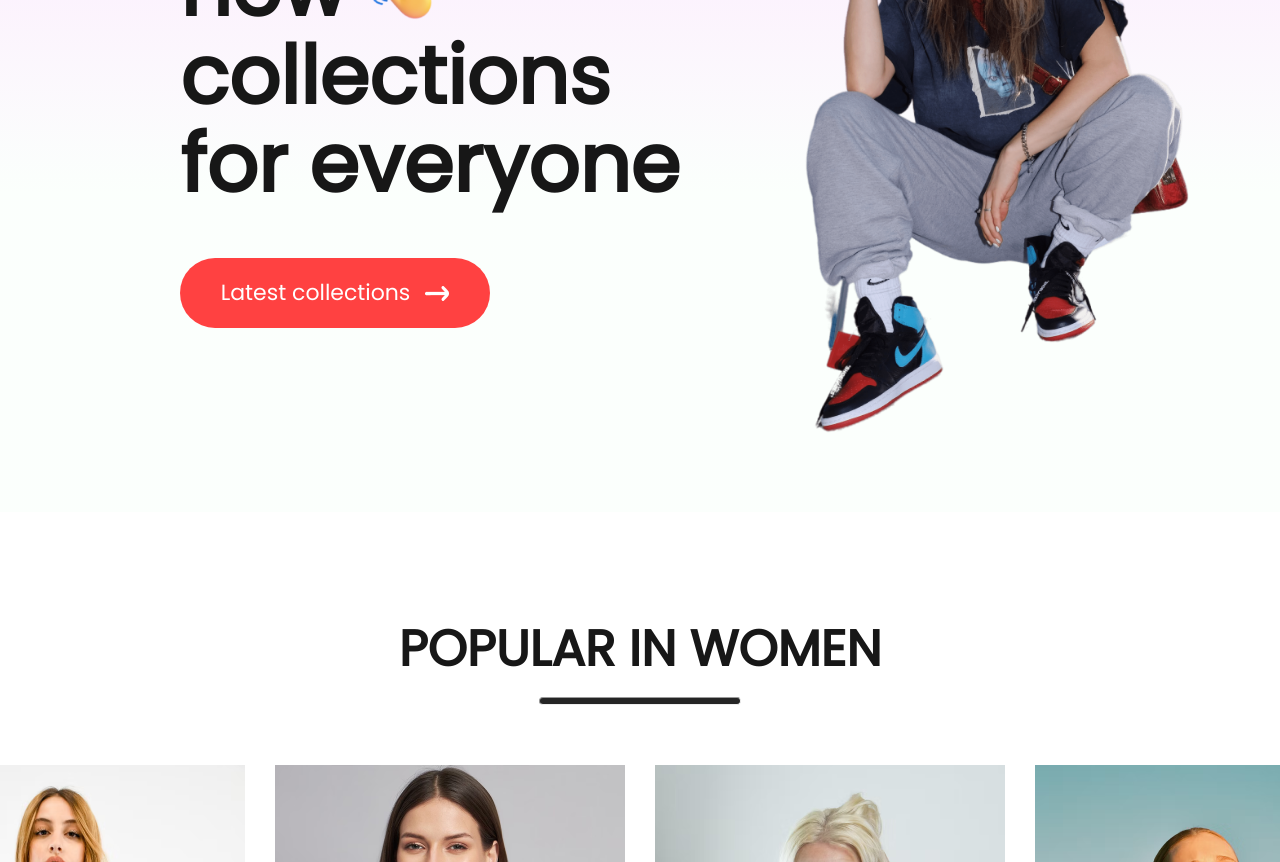
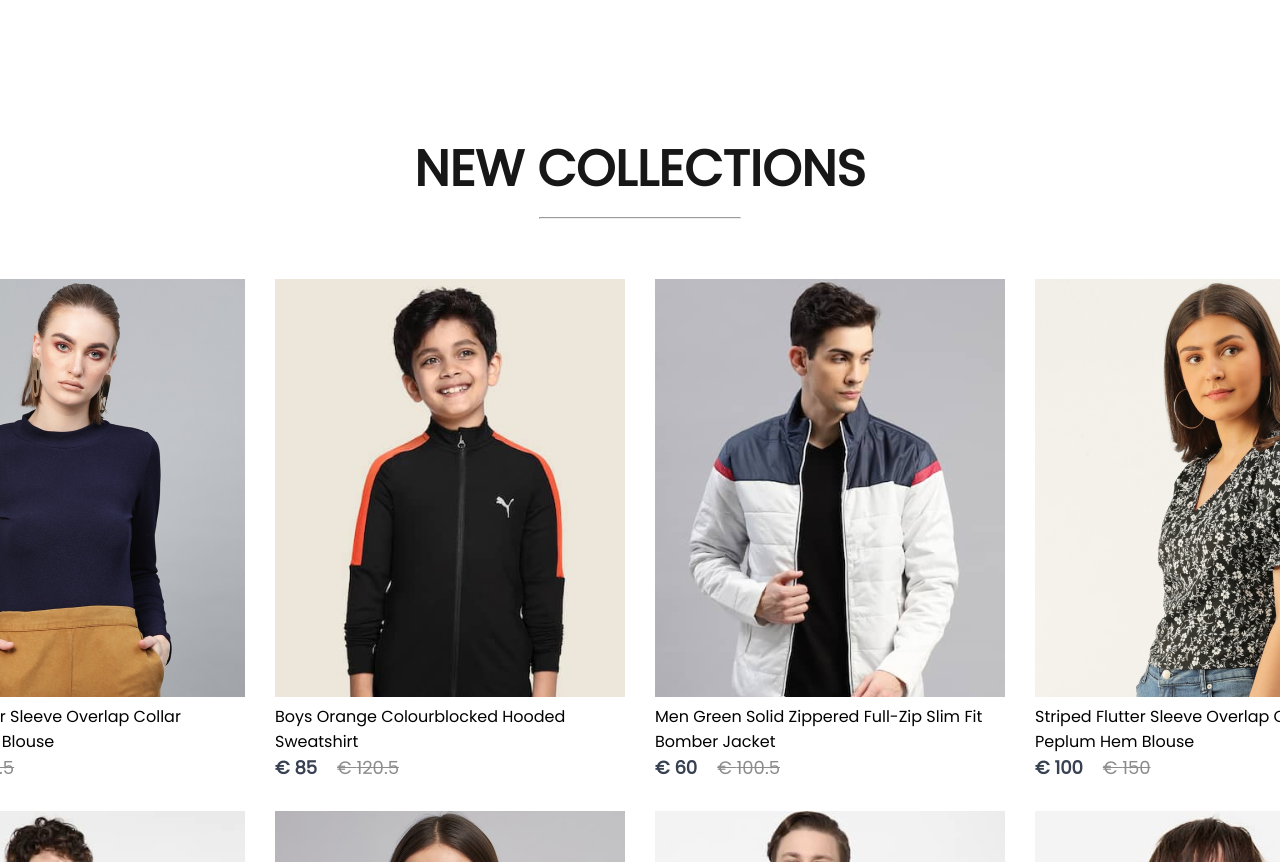
Before and after one commit to LeaBouillot/shopful-app, a React (Create React App) app: page /shop in a window 1280 px wide. Shown: the part 2640-3502 px from the top of the page. Built offline with nearby package versions, Linux system fonts and the light colour scheme.

Commit message:
nexsletter css

```diff
--- a/src/App.js
+++ b/src/App.js
@@ -9,6 +9,8 @@ import Cart from "./Pages/Cart";
 import Hero from "./Components/Hero/Hero";
 import Popular from "./Components/Popular/Popular";
 import Offers from "./Components/Offers/Offers";
+import NewCollections from "./Components/NewCollections/NewCollections";
+import NewsLetter from "./Components/NewsLetter/NewsLetter";
 
 function App() {
   return (
@@ -18,6 +20,8 @@ function App() {
         <Hero />
         <Popular />
         <Offers />
+        <NewCollections />
+        <NewsLetter/>
         <Routes>
           <Route path="/shop" element={<Shop />} />
           <Route path="/womens" element={<ShopCategory category="women" />} />
--- a/src/Components/NewCollections/NewCollections.css
+++ b/src/Components/NewCollections/NewCollections.css
@@ -0,0 +1,26 @@
+.new-collections {
+  display: flex;
+  flex-direction: column;
+  align-items: center;
+  gap: 10px;
+  height: 90vh;
+  margin-top: 100px;
+  margin-bottom: 100px;
+}
+.new-collections h1 {
+  color: #171717;
+  font-size: 50px;
+  font-weight: 600;
+}
+.new-collections hr {
+  width: 200px;
+  height: 6px;
+  border-radius: 10px;
+  background: #252525;
+}
+.collections {
+  display: grid;
+  grid-template-columns: 1fr 1fr 1fr 1fr;
+  margin-top: 50px;
+  gap: 30px;
+}
--- a/src/Components/NewCollections/NewCollections.jsx
+++ b/src/Components/NewCollections/NewCollections.jsx
@@ -0,0 +1,29 @@
+import React from "react";
+import "./NewCollections.css";
+import new_collection from "../Assets/new_collections";
+import Item from "../Item/Item";
+
+const NewCollections = () => {
+  return (
+    <div className="new-collections">
+      <h1>NEW COLLECTIONS</h1>
+      <hr />
+      <div className="collections">
+        {new_collection.map((item, i) => {
+          return (
+            <Item
+              key={i}
+              id={item.id}
+              name={item.name}
+              image={item.image}
+              new_price={item.new_price}
+              old_price={item.old_price}
+            />
+          );
+        })}
+      </div>
+    </div>
+  );
+};
+
+export default NewCollections;
--- /dev/null
+++ b/src/Components/NewsLetter/NewsLetter.css
@@ -0,0 +1,52 @@
+.newsletter {
+  width: 65%h 40vh;
+  display: flex;
+  flex-direction: column;
+  align-items: center;
+  justify-content: center;
+  margin: auto;
+  padding: 0px 140px;
+  margin-top: 150px;
+  background: linear-gradient(180deg, #fde1ff, #e1ffea22 60%);
+  gap: 30px;
+}
+.newsletter h1 {
+  color: #454545;
+  font-size: 55px;
+  font-weight: 600;
+}
+.newsletter p {
+  color: #454545;
+  font-size: 20px;
+}
+/newsletter div {
+  display: flex;
+  align-items: center;
+  justify-content: space-between;
+  background: white;
+  width: 730px;
+  height: 70px;
+  border-radius: 80px;
+  border: 1px solid#e3e3e3;
+  margin-top: 100px;
+}
+.newsletter input {
+  width: 500px;
+  margin-left: 30px;
+  padding: 20px;
+  border: none;
+  outline: none;
+  color: #616161;
+  font-family: "poppins";
+  font-size: 16px;
+}
+
+.newsletter div button {
+  width: 210px;
+  height: 70px;
+  border-radius: 80px;
+  background: black;
+  color: white;
+  font-size: 16px;
+  cursor: pointer;
+}
--- /dev/null
+++ b/src/Components/NewsLetter/NewsLetter.jsx
@@ -0,0 +1,18 @@
+import React from 'react'
+import './NewsLetter.css'
+
+const NewsLetter = () => {
+  return (
+    <div className='newsletter'>
+        <h1>Get Exclusive Offers On YourEmail</h1>
+        <p>Suscribe to our newsletter and stay undates</p>
+        <div>
+            <input type="email" placeholder='Your Email' />
+            <button>Subsribe</button>
+        </div>
+
+    </div>
+  )
+}
+
+export default NewsLetter
--- a/src/Components/Offers/Offers.css
+++ b/src/Components/Offers/Offers.css
@@ -1,6 +1,6 @@
 .offers {
   width: 65%;
-  height: 60vh;
+  height: 100vh;
   display: flex;
   margin: auto;
   padding: 0px 140px;
--- a/src/Components/Popular/Popular.css
+++ b/src/Components/Popular/Popular.css
@@ -5,6 +5,7 @@
   gap: 10px;
   height: 90vh;
   margin-top: 100px;
+  margin-bottom: 100px;
 }
 .popular h1 {
   color: #171717;
--- a/src/Pages/Shop.jsx
+++ b/src/Pages/Shop.jsx
@@ -2,6 +2,8 @@ import React from "react";
 import Hero from "../Components/Hero/Hero";
 import Popular from "../Components/Popular/Popular";
 import Offers from "../Components/Offers/Offers";
+import NewCollections from "../Components/NewCollections/NewCollections";
+import NewsLetter from "../Components/NewsLetter/NewsLetter";
 
 const Shop = () => {
   return (
@@ -9,6 +11,8 @@ const Shop = () => {
       <Hero />
       <Popular />
       <Offers />
+      <NewCollections />
+      <NewsLetter />
     </div>
   );
 };
```
